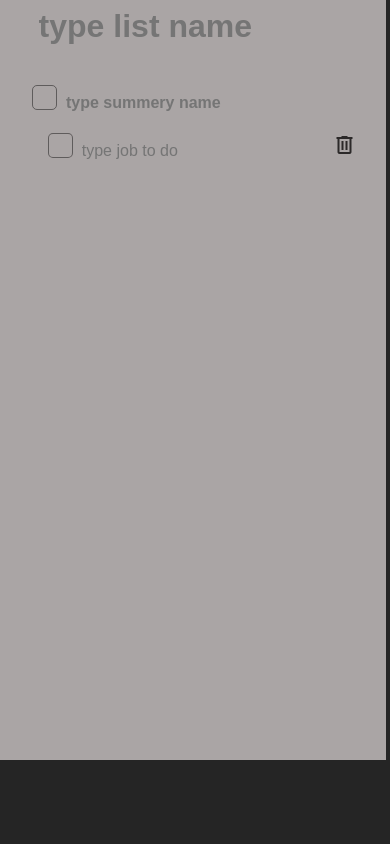
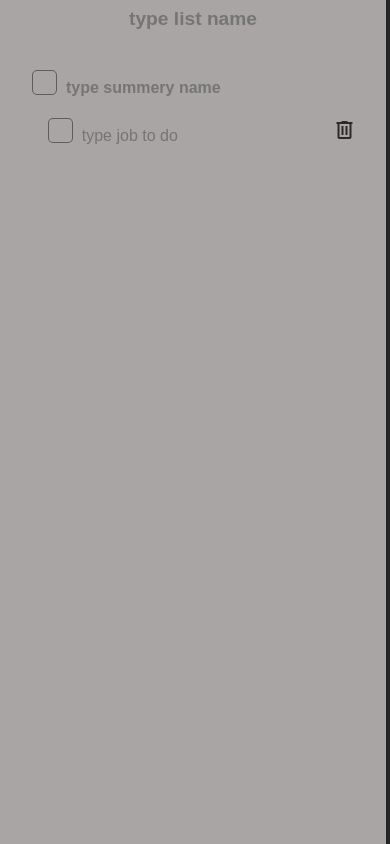
Before and after one commit to BeqaGvelesiani/ToDoList, a plain HTML site: page index.html in a window 390 px wide. Drawn offline with nearby package versions, Linux system fonts and the light colour scheme.

Commit message:
text align

```diff
--- a/styles.css
+++ b/styles.css
@@ -138,9 +138,14 @@ body {
   .main {
     width: 100%;
     height: fit-content;
-    min-height: 90vh;
+    min-height: 100vh;
     width: 99%;
     margin: 0;
     padding: 0;
   }
+
+  #ListName {
+  font-size: 1.2rem;
+  text-align: center;
 }
+}
```
